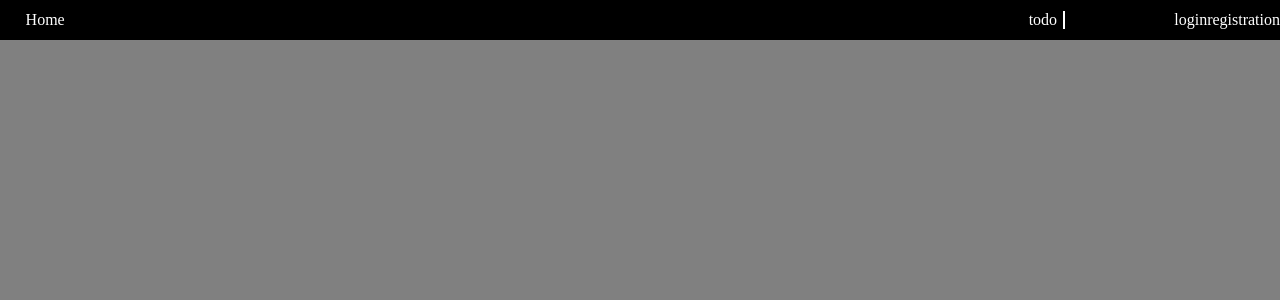
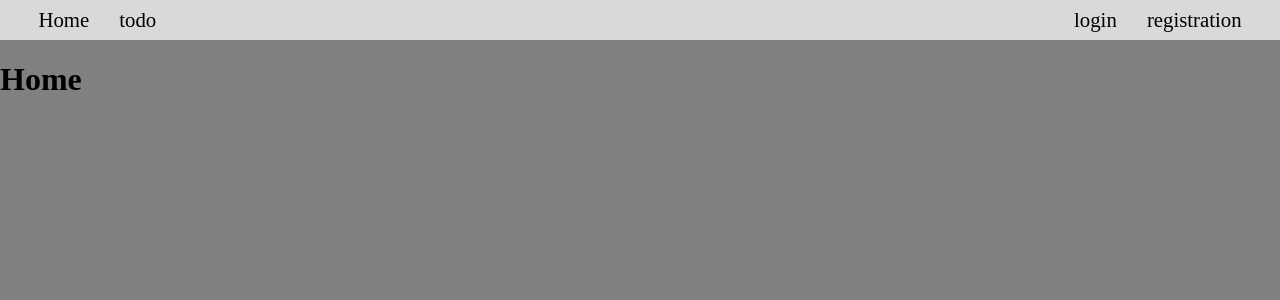
Before and after one commit to floatingbug/todoapp, a Vue app in the folder vue_app/: page /#/ in a window 1280 px wide. Shown: the top 300 px of the page. Built offline with nearby package versions, Linux system fonts and the light colour scheme.

Commit message:
new from tower

```diff
--- a/vue_app/package.json
+++ b/vue_app/package.json
@@ -3,7 +3,7 @@
   "version": "0.0.0",
   "private": true,
   "scripts": {
-    "dev": "vite",
+    "dev": "vite --host",
     "build": "vite build",
     "preview": "vite preview"
   },
--- a/vue_app/src/assets/main.css
+++ b/vue_app/src/assets/main.css
@@ -1,8 +1,13 @@
 body {
+	padding: 0;
 	margin: 0;
 	background-color: grey;
 }
 
+#app {
+	position: relative;
+	height: 100vh;
+}
 form {
 	position: relative;
 	background-color: rgb(255,255,255,0.7);
@@ -16,7 +21,6 @@ form {
 	min-height: 40vh;
 	max-height: 80vh;
 }
-
 form h1 {
 	margin: 0 auto;
 	margin-bottom: 10%;
@@ -42,6 +46,7 @@ form input[type="submit"] {
 
 .input_flex input, label {
 	flex: 1;
+	font-size: 1.3rem;
 }
 
 .input_error {
--- a/vue_app/src/components/addTodo.vue
+++ b/vue_app/src/components/addTodo.vue
@@ -29,19 +29,39 @@ async function submitForm(e){
 
 <template>
 <form>
-	<div class="input">
-		<label for="todo"></label>
-		<input type="text" v-model="state.todo">
-	</div>
-	<div class="input">
-		<input type="submit" v-on:click="submitForm" value="submit">
-	</div>
+	<input type="text" v-model="state.todo">
+	<input type="submit" v-on:click="submitForm" value="submit">
 </form>
 </template>
 
 <style scoped>
-form{
+form {
+	position: absolute;
+	bottom: 0;
+	top: auto;
 	display: flex;
-	flex-flow: column;
+	flex-flow: row;
+	justify-content: flex-start;
+	min-height: auto;
+	max-height: auto;
+	min-width: 100vw;
+	margin: 0;
+}
+
+input {
+	flex: 1;
+	font-size: 1.3rem;
+}
+
+input[type="submit"] {
+	padding: 0;
+	margin: 0;
+	flex-grow: 0;
+	flex-basis: 20%;
+}
+
+input[type="text"] {
+	min-width: 0;
+	max-width: 50%;
 }
 </style>
--- a/vue_app/src/components/home.vue
+++ b/vue_app/src/components/home.vue
@@ -19,6 +19,7 @@ onMounted(()=>{
 </script>
 
 <template>
+	<h1>Home</h1>
 	<div class="conf_email" v-if="state.conf_email_sent">
 		Please confirm e-mail.
 	</div>
--- a/vue_app/src/components/login.vue
+++ b/vue_app/src/components/login.vue
@@ -1,6 +1,6 @@
 <script setup>
 import {ref, reactive, watch, inject} from 'vue';
-import {useRouter} from 'vue-router';
+import {useRouter, useRoute} from 'vue-router';
 import axios from 'axios';
 
 const API_URL = inject('API_URL');
@@ -59,6 +59,7 @@ async function submitForm(e){
 
 </script>
 <template>
+
 <form ref='ref_form' v-on:submit.prevent="submitForm">
 	<h1>Login</h1>
 		<div class="input_flex">
--- a/vue_app/src/components/navbar.vue
+++ b/vue_app/src/components/navbar.vue
@@ -3,9 +3,11 @@
 </script>
 
 <template>
-<ul>
-	<li><router-link to="/">Home</router-link></li>
-	<li><router-link to="/todo">todo</router-link></li>
+<ul class="ul_nav">
+	<li>
+		<li><router-link to="/">Home</router-link></li>
+		<li><router-link to="/todo">todo</router-link></li>
+	</li>
 	<li>
 		<router-link to="/login">login</router-link>
 		<router-link to="/registration">registration</router-link>
@@ -14,39 +16,53 @@
 </template>
 
 <style>
-ul {
+.ul_nav {
+	background-color: rgb(255,255,255,0.7);
+	padding: 0;
 	margin: 0;
-	display: flex;
-	padding: 0;
-	justify-content: space-evenly;
+	height: 5vh;
+	display:flex;
+	justify-content: flex-start;
 	align-items: center;
-	background-color: black;
-	height: 5vh;
-}
-
-li {
 	list-style-type: none;
 }
 
-li>*{
-	color:white;
-	text-decoration: none;
+/*select all flex-items*/
+.ul_nav>li {
+	flex: 1;
+	gap: 5%;
+	flex-grow: .5;
 }
 
-ul>li:first-child{
-	margin-right: auto;
-	margin-left: 2%;
+/*login and password links are together in last li-element*/
+.ul_nav>li:last-child {
+	display: flex;
+	justify-content: flex-end;
+	margin-right: 3%;
 }
 
-ul>li:nth-child(2){
-	display: flex;
-	justify-content: space-between;
-	width: 120px;
-	margin-right:2%
+.ul_nav>li:last-child *{
+	flex-grow: 0;
+	flex-basis: 5%;
 }
 
-ul>li:nth-child(2) :first-child {
-	border-right: 2px solid white;
-	padding-right: 6px;
+/*home, todo and so on are together in first li-element*/
+.ul_nav>li:first-child {
+	display:flex;
+	margin-left: 3%;
+}
+
+.ul_nav>li:first-child *{
+	flex-grow: 0;
+	flex-basis: 5%;
+}
+
+.ul_nav>li * {
+	text-decoration: none;
+	color: black
+}
+
+.ul_nav>li * {
+	font-size: 1.3rem;
 }
 </style>
--- a/vue_app/src/components/todo.vue
+++ b/vue_app/src/components/todo.vue
@@ -25,22 +25,52 @@ onMounted(async()=>{
 	});
 	console.log(result);
 });
-
 </script>
 
 <template>
-<h1>todo</h1>
-<ul v-if="todos.length > 0">
+<button v-on:click="test">get todos</button>
+<ul class="ul_chat" v-if="todos.length > 0">
 	<li v-for="t in todos">
 		{{t.todo}}
 	</li>
+	<li>test item</li>
+	<li>test item</li>
+	<li>test item</li>
+	<li>test item</li>
+	<li>test item</li>
+	<li>test item</li>
+	<li>test item</li>
+	<li>test item</li>
+	<li>test item</li>
+	<li>test item</li>
+	<li>test item</li>
+	<li>test item</li>
+	<li>test item</li>
+	<li>test item</li>
+	<li>test item</li>
+	<li>test item</li>
+	<li>test item</li>
+	<li>test item</li>
+	<li>test item</li>
 </ul>
 <addTodo />
-<button v-on:click="test">test</button>
 </template>
 
 <style scoped>
-li, ul{
-	background-color: rgb(255,255,255,0.3);
+.ul_chat {
+	position: absolute;
+	left: 0;
+	right: 0;
+	top: 10vh;
+	bottom: 10vh;
+	display: flex;
+	flex-flow: column;
+	align-items: flex-start;
+	min-height: 40vh;
+	max-height: 80vh;
+	max-width: 100vh;
+	overflow-y: auto;
+	font-size: 1.3rem;
+	list-style-type: none;
 }
 </style>
```
Also changed, not shown: 1 other file (tests, documents, lock files or other folders).
